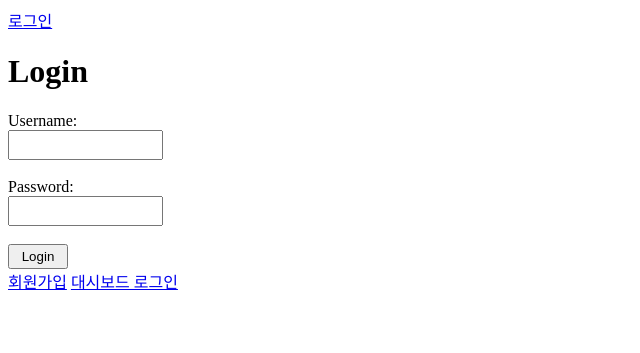
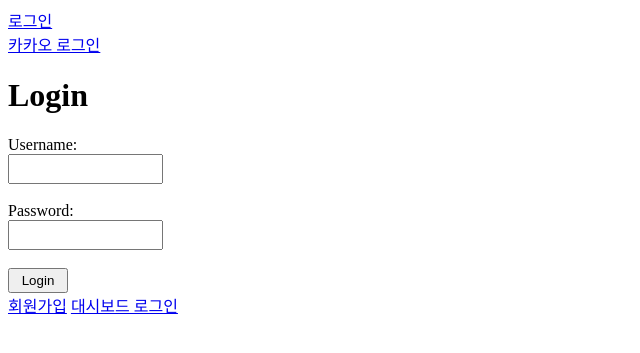
Before and after one commit to Likelion-Printer/Likelion-Printer, a Django app: template accounts/templates/login.html in a window 1280 px wide. Shown: the top 353 px of the page, without its empty margins (0-640 px from the left). Run offline with Django 3.2, Linux system fonts and the light colour scheme; the template is opened without the code that fills it, so the values that code supplies are empty; parts of the project's set-up code (start-up, migrations or seed data) failed here and were passed over.

Commit message:
카카오 로그인 구현중

```diff
--- a/accounts/templates/login.html
+++ b/accounts/templates/login.html
@@ -9,7 +9,9 @@
     <header>
       <a href="{% url 'login' %}">로그인</a>
     </header>
-
+    <header>
+        <a href="{% url 'kakao-login' %}">카카오 로그인 </a>
+    </header>
     <h1>Login</h1>
 
     <form method="POST" action="{% url 'login' %}">
--- a/accounts/urls.py
+++ b/accounts/urls.py
@@ -22,4 +22,6 @@ urlpatterns = [
     path('signup/', accounts.views.signup, name='signup'),
     path('logout/', accounts.views.logout, name="logout"),
     path('staff_login/', accounts.views.staff_login, name='staff_login'),
+    path('login/kakao', accounts.views.kakao_login, name= "kakao-login"),
+    path('login/kakao/callback', accounts.views.kakao_callback, name= "kakao-callback"),
 ]
```
Also changed, not shown: 1 other file.
